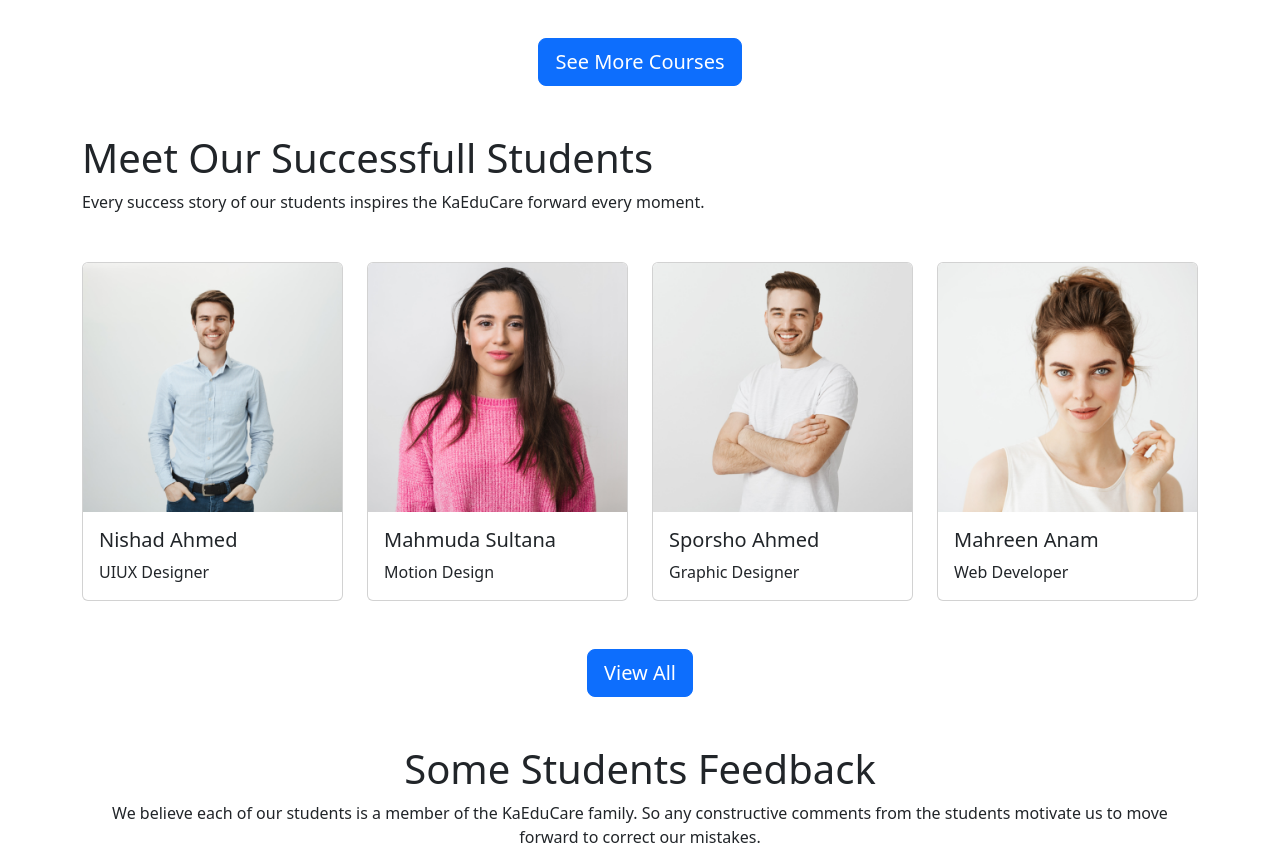
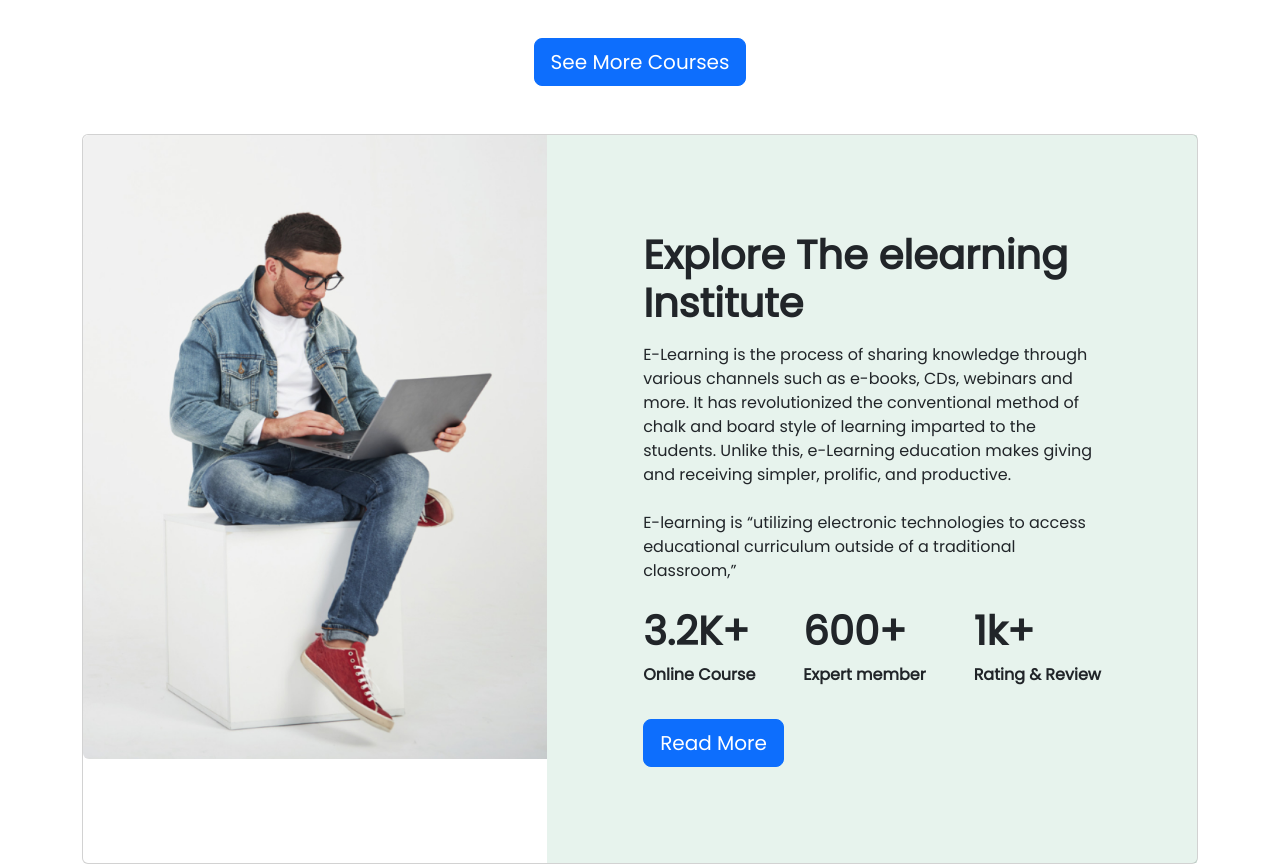
Before and after one commit to khorshed-alam-kbd/KaEduCare, a plain HTML site: page index.html in a window 1280 px wide. Shown: the part 1480-2344 px from the top of the page. Drawn offline with nearby package versions, Linux system fonts and the light colour scheme.

Commit message:
Explore Institute added

```diff
--- a/index.html
+++ b/index.html
@@ -11,6 +11,10 @@
         integrity="sha384-gH2yIJqKdNHPEq0n4Mqa/HGKIhSkIHeL5AyhkYV8i59U5AR6csBvApHHNl/vI1Bx" crossorigin="anonymous">
     <!-- font awsome icon link  -->
     <script src="https://kit.fontawesome.com/ea12568fa9.js" crossorigin="anonymous"></script>
+    <!-- Google font link  -->
+    <link rel="preconnect" href="https://fonts.googleapis.com">
+    <link rel="preconnect" href="https://fonts.gstatic.com" crossorigin>
+    <link href="https://fonts.googleapis.com/css2?family=Poppins&display=swap" rel="stylesheet">
     <!-- Customs stylesheet link -->
     <link rel="stylesheet" href="style.css">
 
@@ -71,7 +75,7 @@
                     <div class="carousel-item active position-relative">
                         <img src="./images/cover/cover-3.jpg" class="d-block w-100" alt="...">
                         <div
-                            class="position-absolute top-50 start-50 translate-middle bg-secondary bg-opacity-50 w-100 h-100">
+                            class="position-absolute top-50 start-50 translate-middle bg-dark bg-opacity-50 w-100 h-100">
                         </div>
                         <div class="position-absolute top-50 start-50 translate-middle text-center text-white ">
                             <h1 class="fw-bold">Learn the skills of the future</h1>
@@ -83,7 +87,7 @@
                     <div class="carousel-item position-relative">
                         <img src="./images/cover/cover-1.png" class="d-block w-100 " alt="...">
                         <div
-                            class="position-absolute top-50 start-50 translate-middle bg-secondary bg-opacity-50 w-100 h-100">
+                            class="position-absolute top-50 start-50 translate-middle bg-dark bg-opacity-50 w-100 h-100">
                         </div>
                         <div class="position-absolute top-50 start-50 translate-middle text-center text-white">
                             <h1 class="fw-bold">Get Started Digital Learning</h1>
@@ -242,9 +246,48 @@
                 </div>
             </div>
         </section>
-
         <!-- Course section end -->
 
+        <!-- Explore Institute section start -->
+        <section class="container">
+            <div class="card mb-3">
+                <div class="row g-0">
+                    <div class="col-md-5">
+                        <img src="./images/working.png" class="img-fluid rounded-start" alt="...">
+                    </div>
+                    <div class="col-md-7 bg-success bg-opacity-10">
+                        <div class="card-body m-5 p-5">
+                            <h1 class="card-title fw-bold mb-3">Explore The elearning Institute</h1>
+                            <p class="card-text mb-4">E-Learning is the process of sharing knowledge through various
+                                channels
+                                such as e-books, CDs, webinars and more. It has revolutionized the conventional method
+                                of chalk and board style of learning imparted to the students. Unlike this, e-Learning
+                                education makes giving and receiving simpler, prolific, and productive.</p>
+                            <p class="card-text mb-4">E-learning is “utilizing electronic technologies to access
+                                educational curriculum outside
+                                of a traditional classroom,”</p>
+                            <div class="d-flex justify-content-between mb-3">
+                                <div class=" fw-bold">
+                                    <h1 class=" fw-bold">3.2K+</h1>
+                                    <p>Online Course</p>
+                                </div>
+                                <div class=" fw-bold">
+                                    <h1 class=" fw-bold">600+</h1>
+                                    <p>Expert member</p>
+                                </div>
+                                <div class=" fw-bold">
+                                    <h1 class=" fw-bold">1k+</h1>
+                                    <p>Rating & Review</p>
+                                </div>
+                            </div>
+
+                            <button type="button" class="btn btn-primary btn-lg">Read More</button>
+                        </div>
+                    </div>
+                </div>
+            </div>
+        </section>
+        <!-- Explore Institute section end -->
 
         <!-- Student's section start -->
         <section class="container">
--- a/style.css
+++ b/style.css
@@ -1,3 +1,8 @@
+body {
+    font-family: 'Poppins',
+        sans-serif;
+}
+
 .star-color {
     color: gold;
 }
```
